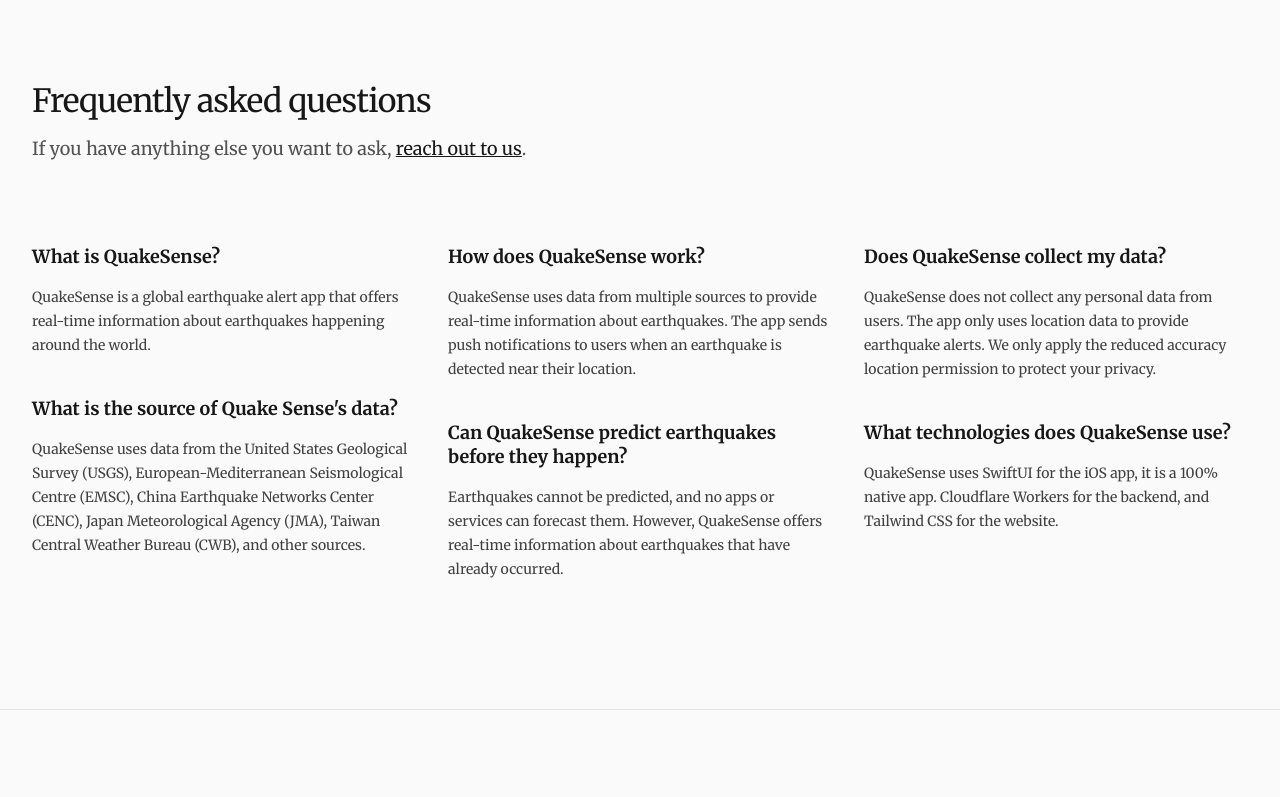
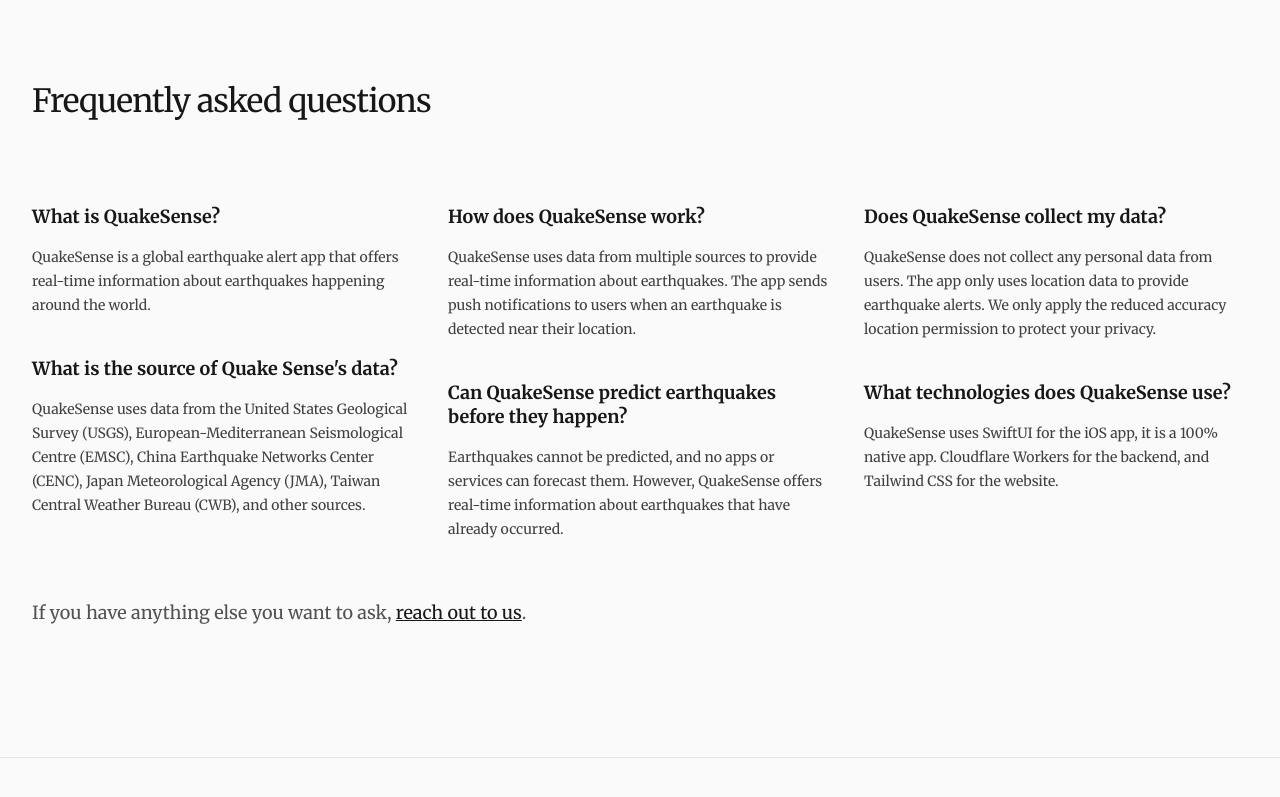
Before and after one commit to QuakeSense/QuakeSenseSite, a Next.js app: page / in a window 1280 px wide. Shown: the part 740-1537 px from the top of the page. Built offline with nearby package versions, Linux system fonts and the light colour scheme.

Commit message:
修改邮箱位置

```diff
--- a/src/components/Faqs.jsx
+++ b/src/components/Faqs.jsx
@@ -54,16 +54,6 @@
           >
             Frequently asked questions
           </h2>
-          <p className="mt-2 text-lg text-gray-600">
-            If you have anything else you want to ask,{' '}
-            <a
-              href="mailto:feedback@quakesense.app"
-              className="text-gray-900 underline"
-            >
-              reach out to us
-            </a>
-            .
-          </p>
         </div>
         <ul
           role="list"
@@ -84,6 +74,16 @@
             </li>
           ))}
         </ul>
+        <p className="mt-2 text-lg text-gray-600 pt-12">
+          If you have anything else you want to ask,{' '}
+          <a
+            href="mailto:feedback@quakesense.app"
+            className="text-gray-900 underline"
+          >
+            reach out to us
+          </a>
+          .
+        </p>
       </Container>
     </section>
   )
```
